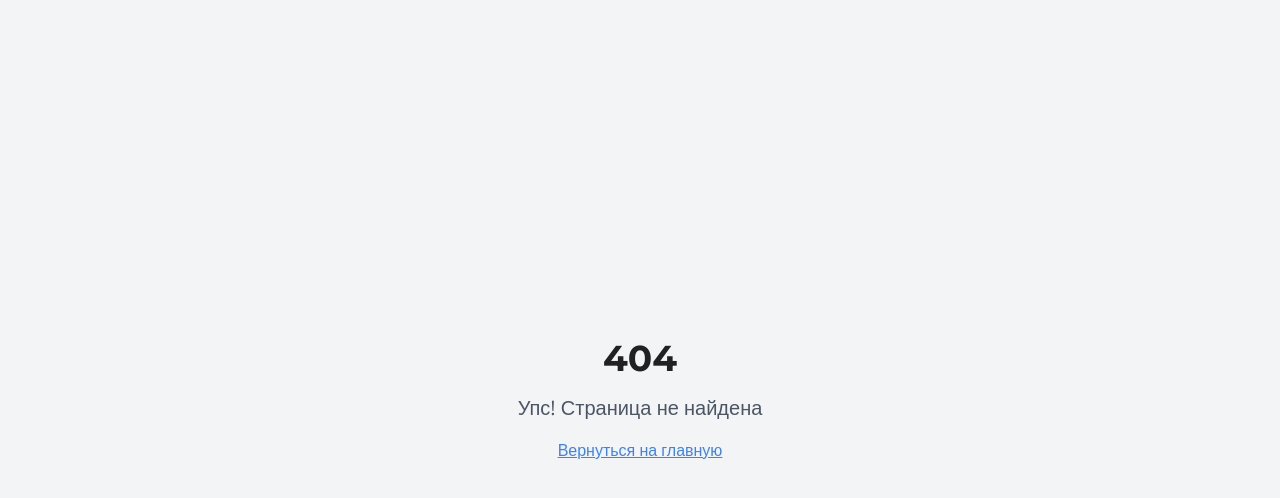
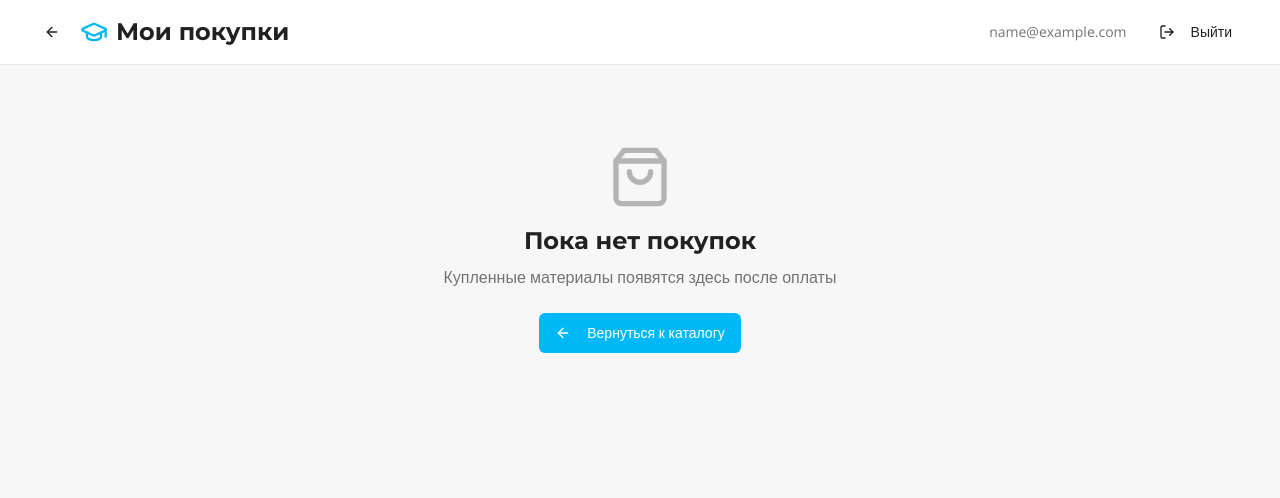
Before and after one commit to pr-poehali-dev/math-resources-site, a React (Vite) app: page /my-purchases in a window 1280 px wide. Before the commit this address had no page. Shown: the top 498 px of the page. Built offline with nearby package versions, Linux system fonts and the light colour scheme; sample sign-in values are in the browser's storage.

Commit message:
Добавить страницу "Мои покупки"

```diff
--- a/src/App.tsx
+++ b/src/App.tsx
@@ -7,6 +7,7 @@ import { BrowserRouter, Routes, Route } from "react-router-dom";
 import Index from "./pages/Index";
 import Admin from "./pages/Admin";
 import Login from "./pages/Login";
+import MyPurchases from "./pages/MyPurchases";
 import NotFound from "./pages/NotFound";
 
 const queryClient = new QueryClient();
@@ -21,6 +22,7 @@ const App = () => (
           <Route path="/" element={<Index />} />
           <Route path="/login" element={<Login />} />
           <Route path="/admin" element={<Admin />} />
+          <Route path="/my-purchases" element={<MyPurchases />} />
           {/* ADD ALL CUSTOM ROUTES ABOVE THE CATCH-ALL "*" ROUTE */}
           <Route path="*" element={<NotFound />} />
         </Routes>
--- /dev/null
+++ b/src/pages/MyPurchases.tsx
@@ -0,0 +1,135 @@
+import { useState, useEffect } from 'react';
+import { useNavigate } from 'react-router-dom';
+import { Card, CardContent, CardDescription, CardHeader, CardTitle } from '@/components/ui/card';
+import { Button } from '@/components/ui/button';
+import { Badge } from '@/components/ui/badge';
+import Icon from '@/components/ui/icon';
+import { toast } from 'sonner';
+
+interface Purchase {
+  id: number;
+  product_title: string;
+  product_price: number;
+  full_pdf_url: string;
+  created_at: string;
+}
+
+const MyPurchases = () => {
+  const navigate = useNavigate();
+  const [purchases, setPurchases] = useState<Purchase[]>([]);
+  const [loading, setLoading] = useState(true);
+  const userEmail = localStorage.getItem('user_email');
+
+  useEffect(() => {
+    const token = localStorage.getItem('user_token');
+    if (!token) {
+      navigate('/');
+      toast.error('Войдите в аккаунт');
+      return;
+    }
+    loadPurchases();
+  }, [navigate]);
+
+  const loadPurchases = async () => {
+    try {
+      // TODO: Создать backend функцию для загрузки покупок
+      // Пока показываем пустой список
+      setPurchases([]);
+    } catch (error) {
+      toast.error('Ошибка загрузки покупок');
+    } finally {
+      setLoading(false);
+    }
+  };
+
+  const handleLogout = () => {
+    localStorage.removeItem('user_token');
+    localStorage.removeItem('user_email');
+    navigate('/');
+    toast.info('Вы вышли из аккаунта');
+  };
+
+  return (
+    <div className="min-h-screen bg-background">
+      <header className="sticky top-0 z-50 w-full border-b bg-white/95 backdrop-blur">
+        <div className="container flex h-16 items-center justify-between">
+          <div className="flex items-center gap-2">
+            <Button variant="ghost" size="icon" onClick={() => navigate('/')}>
+              <Icon name="ArrowLeft" size={20} />
+            </Button>
+            <Icon name="GraduationCap" size={28} className="text-primary" />
+            <h1 className="text-2xl font-bold">Мои покупки</h1>
+          </div>
+
+          <div className="flex items-center gap-4">
+            <div className="text-sm text-muted-foreground">{userEmail}</div>
+            <Button variant="ghost" onClick={handleLogout}>
+              <Icon name="LogOut" size={18} className="mr-2" />
+              Выйти
+            </Button>
+          </div>
+        </div>
+      </header>
+
+      <main className="container py-8">
+        {loading ? (
+          <div className="text-center py-12">
+            <Icon name="Loader2" size={48} className="mx-auto mb-4 animate-spin text-primary" />
+            <p className="text-muted-foreground">Загрузка...</p>
+          </div>
+        ) : purchases.length === 0 ? (
+          <div className="text-center py-12">
+            <Icon name="ShoppingBag" size={64} className="mx-auto mb-4 text-muted-foreground opacity-50" />
+            <h2 className="text-2xl font-bold mb-2">Пока нет покупок</h2>
+            <p className="text-muted-foreground mb-6">
+              Купленные материалы появятся здесь после оплаты
+            </p>
+            <Button onClick={() => navigate('/')}>
+              <Icon name="ArrowLeft" size={18} className="mr-2" />
+              Вернуться к каталогу
+            </Button>
+          </div>
+        ) : (
+          <div className="grid grid-cols-1 md:grid-cols-2 lg:grid-cols-3 gap-6">
+            {purchases.map((purchase) => (
+              <Card key={purchase.id}>
+                <CardHeader>
+                  <CardTitle className="text-lg">{purchase.product_title}</CardTitle>
+                  <CardDescription>
+                    Куплено: {new Date(purchase.created_at).toLocaleDateString('ru-RU')}
+                  </CardDescription>
+                </CardHeader>
+                <CardContent>
+                  <div className="space-y-3">
+                    <div className="flex items-center justify-between">
+                      <Badge variant="secondary">{purchase.product_price} ₽</Badge>
+                      <Badge variant="outline" className="text-green-600 border-green-600">
+                        Оплачено
+                      </Badge>
+                    </div>
+
+                    {purchase.full_pdf_url && (
+                      <a
+                        href={purchase.full_pdf_url}
+                        target="_blank"
+                        rel="noopener noreferrer"
+                        className="block"
+                      >
+                        <Button className="w-full" variant="default">
+                          <Icon name="Download" size={18} className="mr-2" />
+                          Скачать материал
+                        </Button>
+                      </a>
+                    )}
+                  </div>
+                </CardContent>
+              </Card>
+            ))}
+          </div>
+        )}
+      </main>
+    </div>
+  );
+};
+
+export default MyPurchases;
```
